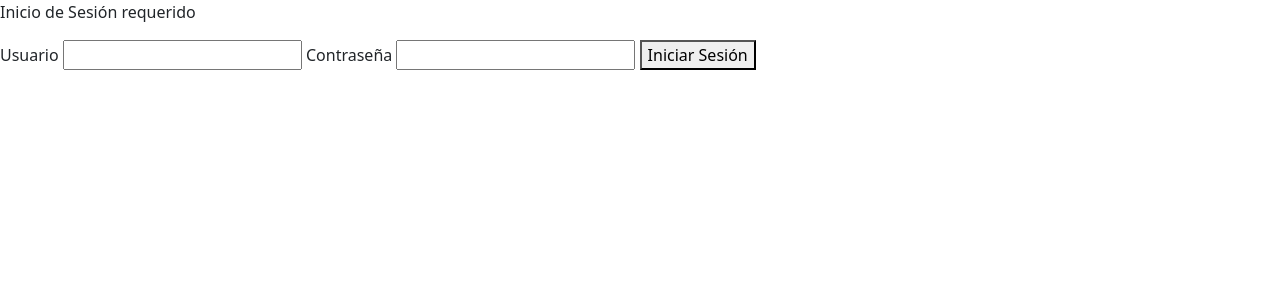
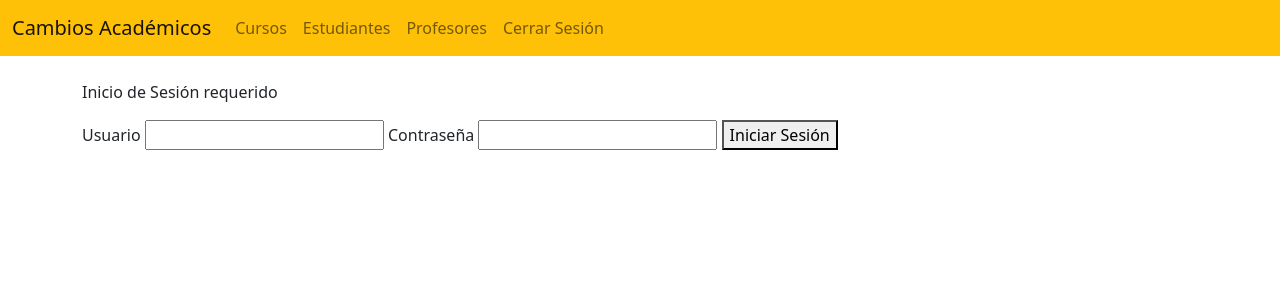
Before and after one commit to SaulGonzalez19/proyecto_f, a Django app: page /accounts/login/ in a window 1280 px wide. Shown: the top 300 px of the page. Run offline with Django 4.2, Linux system fonts and the light colour scheme.

Commit message:
Se agrega navbar a la pantalla de login

```diff
--- /dev/null
+++ b/blog/templates/registration/base.html
@@ -0,0 +1,35 @@
+<!DOCTYPE html>
+<html lang="en">
+<head>
+    {% load static %}
+    <meta charset="UTF-8">
+    <meta http-equiv="X-UA-Compatible" content="IE=edge">
+    <meta name="viewport" content="width=device-width, initial-scale=1.0">
+    <title>{% block title %} {% endblock %}</title>
+    <link href="https://cdn.jsdelivr.net/npm/bootstrap@5.2.2/dist/css/bootstrap.min.css" rel="stylesheet" integrity="sha384-Zenh87qX5JnK2Jl0vWa8Ck2rdkQ2Bzep5IDxbcnCeuOxjzrPF/et3URy9Bv1WTRi" crossorigin="anonymous">
+    <link rel="stylesheet" href="{% static 'css/Estilos.css' %}">
+</head>
+<body>
+    <nav class="navbar navbar-expand-lg bg-warning">
+        <div class="container-fluid">
+          <a class="navbar-brand" href="#">Cambios Académicos</a>
+          <button class="navbar-toggler" type="button" data-bs-toggle="collapse" data-bs-target="#navbarNavAltMarkup" aria-controls="navbarNavAltMarkup" aria-expanded="false" aria-label="Toggle navigation">
+            <span class="navbar-toggler-icon"></span>
+          </button>
+          <div class="collapse navbar-collapse" id="navbarNavAltMarkup">
+            <div class="navbar-nav">
+              <a class="nav-link" aria-current="page" href="/">Cursos</a>
+              <a class="nav-link" href="/EstudianteHome/">Estudiantes</a>
+              <a class="nav-link" href="/ProfesorHome/">Profesores</a>
+              <a class="nav-link" href="{% url 'Cerrar Sesión' %}">Cerrar Sesión</a>
+            </div>
+          </div>
+        </div>
+      </nav>
+      <div class="container py-4">
+        {% block body %}
+
+        {% endblock %}
+      </div>
+</body>
+</html>
--- a/blog/templates/registration/login.html
+++ b/blog/templates/registration/login.html
@@ -1,3 +1,8 @@
+{% extends "./base.html" %}
+
+{% block title %} Inicio de Sesión {% endblock %}
+
+{% block body %}
 <!DOCTYPE html>
 <html lang="en">
 <head>
@@ -23,3 +28,4 @@
     </form>
 </body>
 </html>
+{% endblock %}
```
Also changed, not shown: db.sqlite3.
